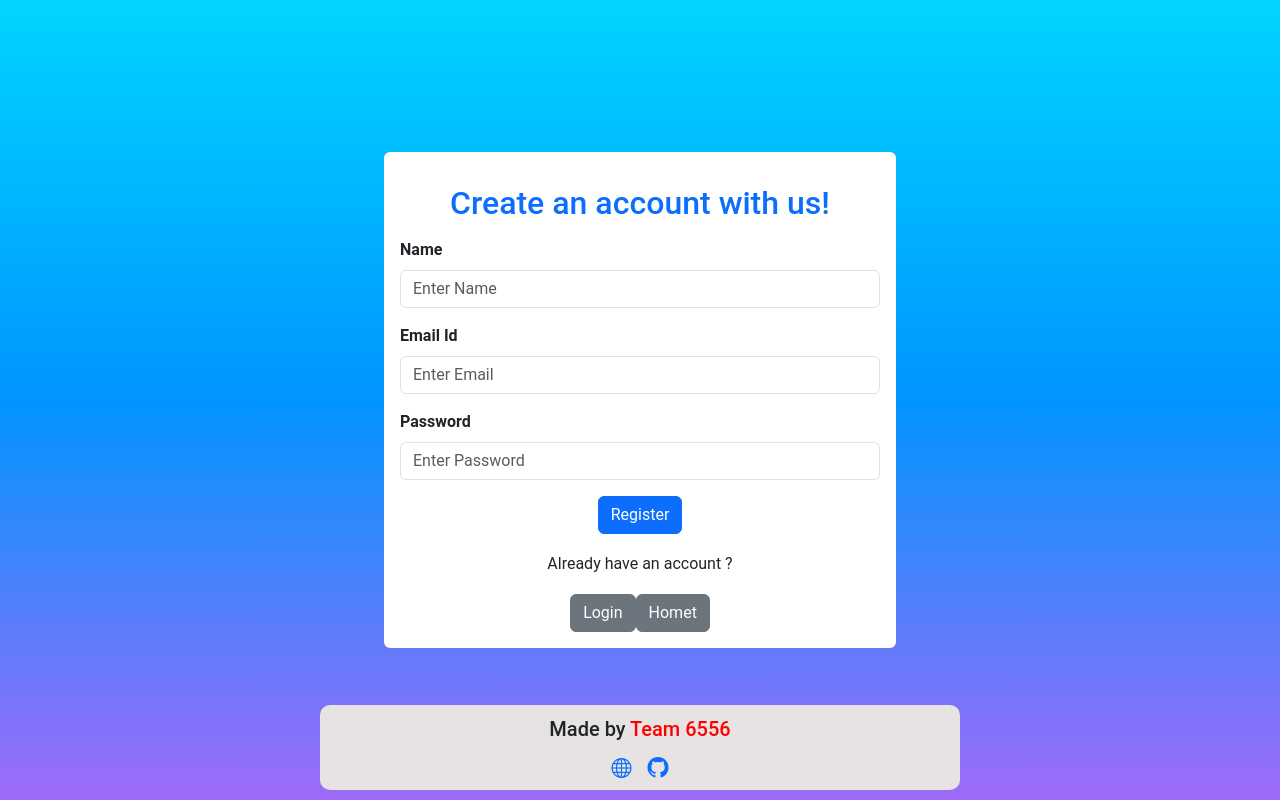
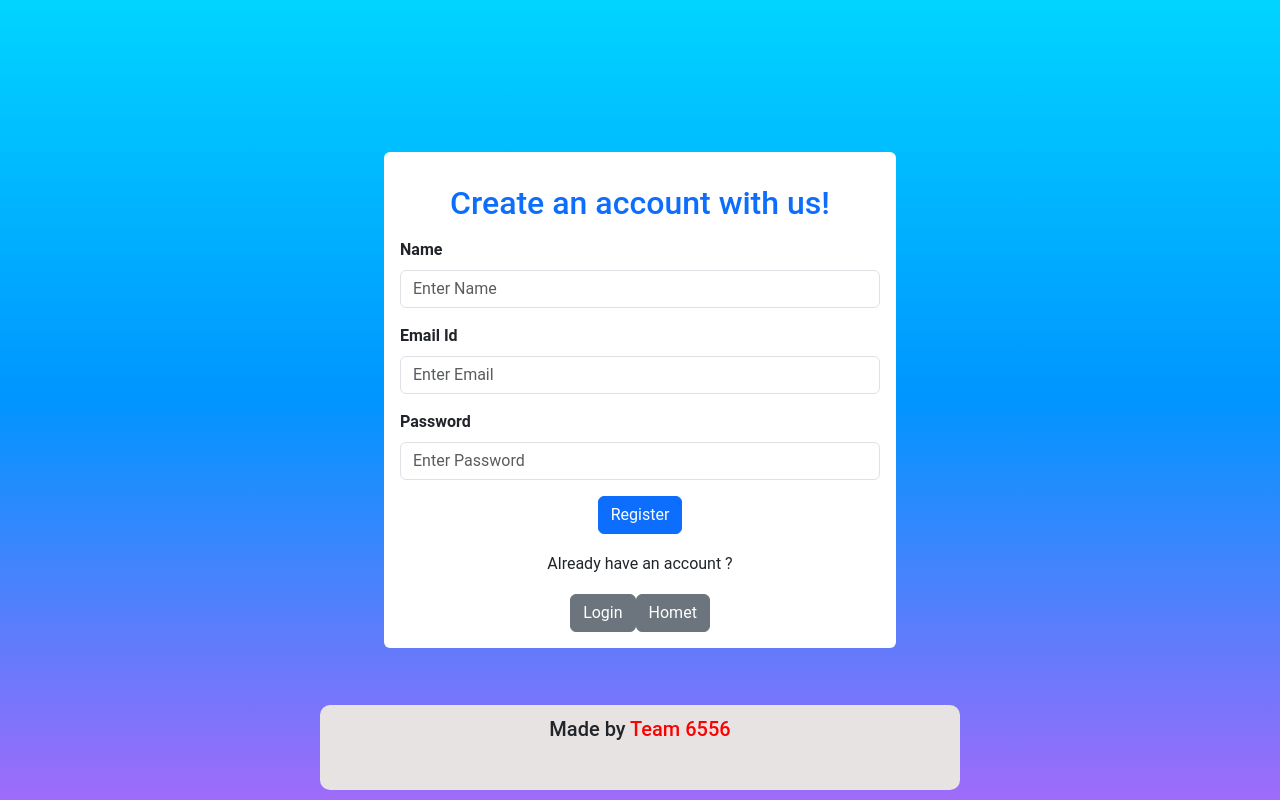
Before and after one commit to NUSbza1234/B-Trade-MainRepo, a React (Vite) app in the folder frontend/: page / in a window 1280 px wide. Built offline with nearby package versions, Linux system fonts and the light colour scheme.

Commit message:
Edit endpoint

```diff
--- a/frontend/src/components/Footer.jsx
+++ b/frontend/src/components/Footer.jsx
@@ -10,18 +10,6 @@ export default function Footer() {
                     </h5>
             </div>
 
-            <div className="text-center pt-1">
-
-                <a href="" target="_blank" rel="noreferrer">
-                    <i className="bi bi-globe mx-2" style={{fontSize : "20px"}}></i>
-                </a>
-
-                <a href="" target="_blank" rel="noreferrer">
-                    <i className="bi bi-github mx-2" style={{fontSize : "21px"}}></i>
-                </a>
-
-            </div>
-
             {/* <footer style={{backgroundColor: 'crimson', color:'springgreen', textAlign: 'center', position:'fixed', width: '100%',height : '50px', bottom : '0', left: '0', right: '0', zIndex : '999'}}><h1>THIS IS MY FOOTER</h1></footer> */}
         </div>
 
--- a/frontend/src/components/MarketData.jsx
+++ b/frontend/src/components/MarketData.jsx
@@ -15,7 +15,7 @@ function MarketData({ symbol }) {
 
         if (symbol) {
             console.log(`Fetching historical data for: ${symbol}`);
-            axios.get(`http://localhost:3001/historical/${symbol}`)
+            axios.get(`https://betatradebackend.onrender.com/historical/${symbol}`)
                 .then(response => {
                     console.log('Fetched data:', response.data);
                     const barsData = response.data.bars[symbol] || [];
@@ -28,7 +28,7 @@ function MarketData({ symbol }) {
                 })
                 .catch(error => console.error('Error fetching historical data:', error));
 
-            axios.post('http://localhost:3001/subscribe', { symbol })
+            axios.post('https://betatradebackend.onrender.com/subscribe', { symbol })
                 .then(response => {
                     console.log(response.data.message);
                 })
@@ -44,7 +44,7 @@ function MarketData({ symbol }) {
 
     const checkMarketStatus = async () => {
         try {
-            const response = await axios.get('http://localhost:3001/market-status');
+            const response = await axios.get('https://betatradebackend.onrender.com/market-status');
             const { is_open } = response.data;
             console.log(`Market status: ${is_open ? "Open" : "Closed"}`);
             setMarketOpen(is_open);
@@ -90,7 +90,7 @@ function MarketData({ symbol }) {
             return;
         }*/
 
-        const socket = new WebSocket('ws://localhost:3001');
+        const socket = new WebSocket('https://betatradebackend.onrender.com');
         socketRef.current = socket;
 
         socket.onopen = () => {
```
